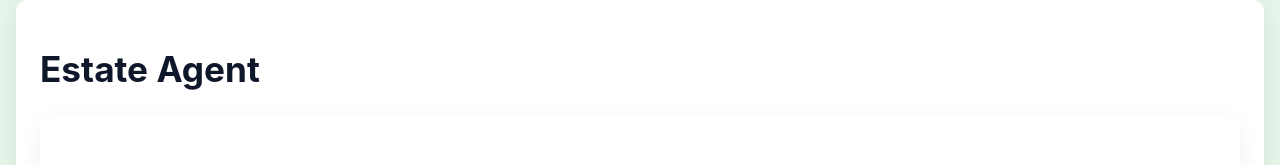
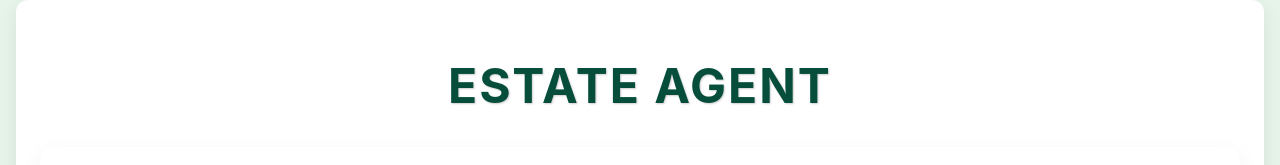
Before and after one commit to veenathsand/property-app, a React (Vite) app in the folder frontend/: page / in a window 1280 px wide. Shown: the top 165 px of the page. Built offline with nearby package versions, Linux system fonts and the light colour scheme.

Commit message:
Add css styles for change title color and style

```diff
--- a/frontend/src/styles/SearchPage.css
+++ b/frontend/src/styles/SearchPage.css
@@ -15,11 +15,16 @@
 }
 
 .page-title {
-    font-size: 2.2rem;
-    font-weight: 700;
-    margin-bottom: 1.5rem;
-    color: #0f172a; /* dark slate */
+    font-size: 3rem;               /* Bigger font size */
+    font-weight: 700;               /* Bold */
+    color: #064e3b;                 /* Green color */
+    text-align: center;             /* Centered horizontally */
+    margin-bottom: 2rem;            /* Space below the title */
+    text-transform: uppercase;      /* Uppercase letters */
+    letter-spacing: 2px;            /* Spacing between letters */
+    text-shadow: 1px 1px 2px rgba(0,0,0,0.2); /* Optional subtle shadow */
 }
+
 
 .search-section {
     background: #ffffff;
```
